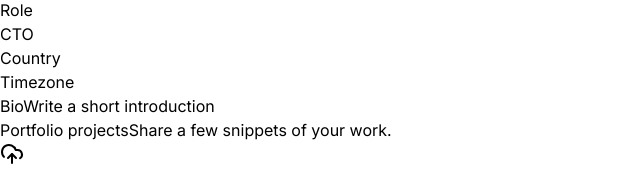
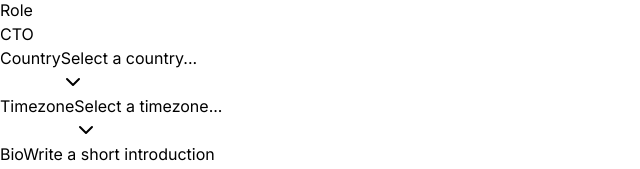
Before and after one commit to marcoscuomo/tailwind-next, a Next.js app: page / in a window 1280 px wide. Shown: the part 1504-1673 px from the top of the page, without its empty margins (0-640 px from the left). Built offline with nearby package versions, Linux system fonts and the light colour scheme.

Commit message:
Componetizando o Select

```diff
--- a/package.json
+++ b/package.json
@@ -9,6 +9,7 @@
     "lint": "next lint"
   },
   "dependencies": {
+    "@radix-ui/react-select": "^2.0.0",
     "@radix-ui/react-tabs": "^1.0.4",
     "framer-motion": "^11.0.3",
     "lucide-react": "^0.323.0",
--- a/src/app/page.tsx
+++ b/src/app/page.tsx
@@ -1,7 +1,10 @@
+import { Mail } from 'lucide-react'
+
 import { SettingTabs } from '@/components/SettingsTabs'
 import * as Input from '@/components/Input'
-import { Mail } from 'lucide-react'
 import * as FileInput from '@/components/Form/FileInput'
+import { Select } from '@/components/Form/Select/index'
+import { SelectItem } from '@/components/Form/Select/SelectItem'
 
 export default function Home() {
   return (
@@ -110,7 +113,10 @@
             >
               Country
             </label>
-            <div></div>
+            <Select placeholder="Select a country...">
+              <SelectItem value="br" text="Brazil" />
+              <SelectItem value="us" text="The United States" />
+            </Select>
           </div>
 
           <div className="grid-cols-form grid gap-3 pt-5">
@@ -120,7 +126,13 @@
             >
               Timezone
             </label>
-            <div></div>
+            <Select placeholder="Select a timezone...">
+              <SelectItem
+                value="utc8"
+                text="Pacific Standard Time (UTC-08:00)"
+              />
+              <SelectItem value="utc3" text="America São Paulo (UTC-03:00)" />
+            </Select>
           </div>
 
           <div className="grid-cols-form grid gap-3 pt-5">
--- /dev/null
+++ b/src/components/Form/Select/SelectItem.tsx
@@ -0,0 +1,22 @@
+'use client'
+
+import * as Select from '@radix-ui/react-select'
+import { Check } from 'lucide-react'
+
+export type SelectItemProps = Select.SelectItemProps & {
+  text: string
+}
+
+export function SelectItem({ text, ...props }: SelectItemProps) {
+  return (
+    <Select.Item
+      className="flex items-center justify-between gap-2 px-3 py-2.5 outline-none data-[highlighted]:bg-zinc-100"
+      {...props}
+    >
+      <Select.ItemText className="text-black">{text}</Select.ItemText>
+      <Select.ItemIndicator>
+        <Check className="h-4 w-4 text-violet-500" />
+      </Select.ItemIndicator>
+    </Select.Item>
+  )
+}
--- /dev/null
+++ b/src/components/Form/Select/index.tsx
@@ -0,0 +1,39 @@
+'use client'
+
+import { ChevronDown } from 'lucide-react'
+import * as SelectPrimitive from '@radix-ui/react-select'
+import { ReactNode } from 'react'
+
+export interface SelectProps {
+  children: ReactNode
+  placeholder: string
+}
+
+export function Select({ children, placeholder }: SelectProps) {
+  return (
+    <SelectPrimitive.Root>
+      <SelectPrimitive.Trigger className="flex h-11 w-full items-center justify-between gap-2 rounded-lg border border-zinc-300 px-3 py-2 shadow-sm data-[placeholder]:text-zinc-600">
+        <SelectPrimitive.Value
+          placeholder={placeholder}
+          className="text-black"
+        />
+        <SelectPrimitive.Icon>
+          <ChevronDown className="h-5 w-5 text-zinc-500" />
+        </SelectPrimitive.Icon>
+      </SelectPrimitive.Trigger>
+
+      <SelectPrimitive.Portal>
+        <SelectPrimitive.Content
+          side="bottom"
+          position="popper"
+          sideOffset={8}
+          className="z-10 w-[--radix-select-trigger-width] overflow-hidden rounded-lg border border-zinc-200 bg-white"
+        >
+          <SelectPrimitive.Viewport className="outline-none">
+            {children}
+          </SelectPrimitive.Viewport>
+        </SelectPrimitive.Content>
+      </SelectPrimitive.Portal>
+    </SelectPrimitive.Root>
+  )
+}
--- a/src/components/Input.tsx
+++ b/src/components/Input.tsx
@@ -22,7 +22,7 @@
 export function InputRoot(props: InputRootProps) {
   return (
     <div
-      className="mx-1 flex w-full items-center gap-2 rounded-lg border border-zinc-300 px-3 py-2 shadow-sm"
+      className="flex w-full items-center gap-2 rounded-lg border border-zinc-300 px-3 py-2 shadow-sm"
       {...props}
     />
   )
```
Also changed, not shown: 1 other file (tests, documents, lock files or other folders).
